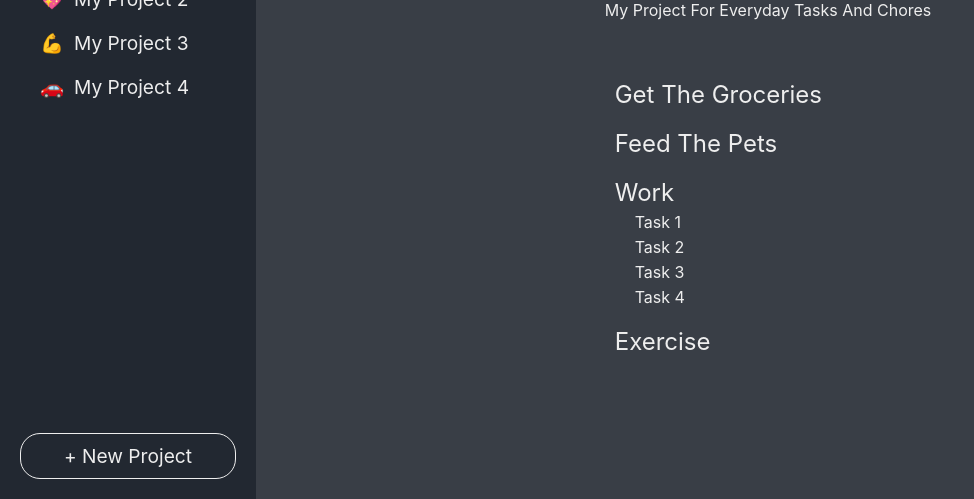
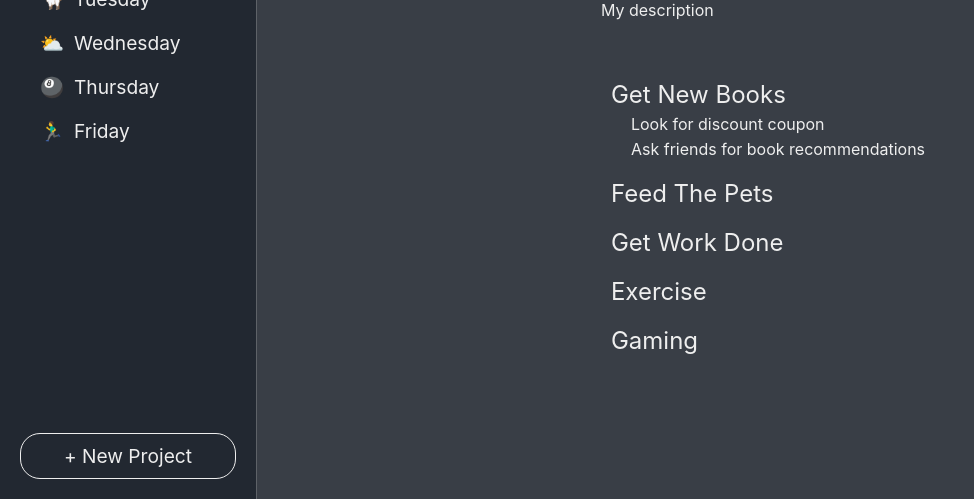
Before and after one commit to LukaTsanavaBTU/odin-todo-list, a website built with webpack: page src/index.html in a window 1280 px wide. Shown: the part 301-800 px from the top of the page, without its empty margins (0-974 px from the left). Built offline with nearby package versions, Linux system fonts and the light colour scheme.

Commit message:
Add code for dynamically drawing projects and todos

```diff
--- /dev/null
+++ b/src/domBuilder.js
@@ -0,0 +1,23 @@
+import project from "./project";
+
+const domBuilder = (function() {
+    const projectList = [];
+    function addProject(project) {
+        projectList.push(project);
+    }
+    function removeProject() { //figure this out later
+    }
+    function listProjects(projectContainer) {
+        for (const project of projectList) {
+            projectContainer.appendChild(project.drawOnSidebar());
+        }
+    };
+
+    function drawProject(main, project) {
+        main.appendChild(project.drawProject());
+    }
+
+    return {addProject, removeProject, listProjects, drawProject}
+})();
+
+export default domBuilder;
--- a/src/index.html
+++ b/src/index.html
@@ -14,27 +14,27 @@
         <div>
             <h2>Projects</h2>
             <ul class="projects">
-                <li><span>📕</span>My Project 1</li>
+                <!-- <li><span>📕</span>My Project 1</li>
                 <li><span>💖</span>My Project 2</li>
                 <li><span>💪</span>My Project 3</li>
-                <li><span>🚗</span>My Project 4</li>
+                <li><span>🚗</span>My Project 4</li> -->
             </ul>
             <button>+ New Project</button>
         </div>
     </aside>
     <main>
-        <div>
+        <!-- <div>
             <div>💖</div>
             <h2>My Project 1</h2>
             <p>My Project For Everyday Tasks And Chores</p>
             <ul class="todos-wrapper">
-                <li class="checkbox-wrapper">
+                <li class="todo-item-wrapper">
                     <p>Get The Groceries</p>
                 </li>
-                <li class="checkbox-wrapper">
+                <li class="todo-item-wrapper">
                     <p>Feed The Pets</p>
                 </li>
-                <li class="checkbox-wrapper">
+                <li class="todo-item-wrapper">
                     <p>Work</p>
                     <ul>
                         <li>
@@ -51,11 +51,11 @@
                         </li>
                     </ul>
                 </li>
-                <li class="checkbox-wrapper">
+                <li class="todo-item-wrapper">
                     <p>Exercise</p>
                 </li>
             </ul>
-        </div>
+        </div> -->
     </main>
 </body>
 </html>
--- a/src/index.js
+++ b/src/index.js
@@ -1,14 +1,45 @@
-import "./styles.css"
-import {todoFactory, checklistFactory, notesFactory} from "./todo.js"
-import projectFactory from "./project.js"
+import "./styles.css";
+import {todoFactory, checklistFactory, notesFactory} from "./todo.js";
+import projectFactory from "./project.js";
+import domBuilder from "./domBuilder.js";
 
-let myTodo = todoFactory("Get New Books", "Get new books from the new book store", new Date("12-09-2024"), 5);
-let myChecklist = checklistFactory();
-myChecklist.addListItem("Look for discount coupon");
-myChecklist.list[0].mark();
-myTodo.setAdditional(myChecklist);
-let myProject = projectFactory("Monday", null, 1);
-myProject.addTodo(myTodo);
+const projectsList = document.querySelector(".projects");
+const todosWrapper = document.querySelector(".todos-wrapper");
+const main = document.querySelector("main");
+
+let myProject1 = projectFactory("Monday", "My description", "🐦", 1);
+let myProject2 = projectFactory("Tuesday", "My description", "🦙", 1);
+let myProject3 = projectFactory("Wednesday", "My description", "⛅", 1);
+let myProject4 = projectFactory("Thursday", "My description", "🎱", 1);
+let myProject5 = projectFactory("Friday", "My description", "🏃‍♂️", 1);
+
+domBuilder.addProject(myProject1);
+domBuilder.addProject(myProject2);
+domBuilder.addProject(myProject3);
+domBuilder.addProject(myProject4);
+domBuilder.addProject(myProject5);
+domBuilder.listProjects(projectsList);
+
+let myTodo1 = todoFactory("Get New Books", "Get new books from the new book store", new Date("12-09-2024"), 5);
+let myTodo2 = todoFactory("Feed The Pets", "Get new books from the new book store", new Date("12-09-2024"), 5);
+let myTodo3 = todoFactory("Get Work Done", "Get new books from the new book store", new Date("12-09-2024"), 5);
+let myTodo4 = todoFactory("Exercise", "Get new books from the new book store", new Date("12-09-2024"), 5);
+let myTodo5 = todoFactory("Gaming", "Get new books from the new book store", new Date("12-09-2024"), 5);
+
+let myChecklist1 = checklistFactory();
+myChecklist1.addListItem("Look for discount coupon");
+myChecklist1.addListItem("Ask friends for book recommendations");
+myTodo1.setAdditional(myChecklist1);
+
+myProject1.addTodo(myTodo1);
+myProject1.addTodo(myTodo2);
+myProject1.addTodo(myTodo3);
+myProject1.addTodo(myTodo4);
+myProject1.addTodo(myTodo5);
+
+domBuilder.drawProject(main, myProject1);
+
+
 
 // let para = document.createElement("p");
 // para.textContent = myProject.list[0].getInfo().additional.list[0].marked;
--- a/src/project.js
+++ b/src/project.js
@@ -18,5 +18,38 @@ export default function(title, description, icon, priority) {
     function setPriority(newPrio) {
         priority = newPrio;
     }
-    return {list, addTodo, removeTodo, setTitle, setDesc, setIcon, setPriority};
+    function getInfo() {
+        return {title, description, icon, priority};
+    }
+    function drawOnSidebar() {
+        const projectItem = document.createElement("li");
+        const iconSpan = document.createElement("span");
+        projectItem.textContent = title;
+        iconSpan.textContent = icon;
+        projectItem.insertBefore(iconSpan, projectItem.firstChild);
+        return projectItem;
+    }
+    function drawTodos() {
+        const todosWrapper = document.createElement("ul");
+        todosWrapper.classList.add("todos-wrapper");
+        for (const todo of list) {
+            todosWrapper.appendChild(todo.draw());
+        }
+        return todosWrapper;
+    }
+    function drawProject() {
+        const mainDiv = document.createElement("div");
+        const iconDiv = document.createElement("div");
+        const projectTitleHeader = document.createElement("h2");
+        const projectDescPara= document.createElement("p");
+        iconDiv.textContent = icon;
+        projectTitleHeader.textContent = title;
+        projectDescPara.textContent = description;
+        mainDiv.appendChild(iconDiv);
+        mainDiv.appendChild(projectTitleHeader);
+        mainDiv.appendChild(projectDescPara);
+        mainDiv.appendChild(drawTodos());
+        return mainDiv;
+    }
+    return {list, getInfo, addTodo, removeTodo, setTitle, setDesc, setIcon, setPriority, drawOnSidebar, drawTodos, drawProject};
 }
--- a/src/styles.css
+++ b/src/styles.css
@@ -13,6 +13,7 @@ body {
 }
 
 aside {
+    box-shadow: 1px 0px 0px 0px rgba(238,238,238,0.2);
     display: flex;
     flex-direction: column;
     padding: 20px;
@@ -92,7 +93,7 @@ main {
     }
 }
 
-.checkbox-wrapper {
+.todo-item-wrapper {
     display: flex;
     flex-direction: column;
     ul {
--- a/src/todo.js
+++ b/src/todo.js
@@ -1,5 +1,5 @@
 function todoFactory(title, description, dueDate, priority) {
-    let additional;
+    let additional = null;
     let marked = false;
     let startDate = new Date();
     function setTitle(newTitle) {
@@ -23,8 +23,19 @@ function todoFactory(title, description, dueDate, priority) {
     function getInfo() {
         return {title, description, startDate, dueDate, priority, additional, marked};
     }
+    function draw() {
+        const todoItemWrapper = document.createElement("li");
+        const mainTask = document.createElement("p");
+        mainTask.textContent = title;
+        todoItemWrapper.classList.add("todo-item-wrapper");
+        todoItemWrapper.appendChild(mainTask);
+        if (additional !== null) {
+            todoItemWrapper.append(additional.draw());
+        }
+        return todoItemWrapper;
+    }
 
-    return {getInfo, setTitle, setDesc, setDueDate, setPriority, mark, setAdditional};
+    return {getInfo, setTitle, setDesc, setDueDate, setPriority, mark, setAdditional, draw};
 }
 
 function checklistFactory() {
@@ -35,13 +46,27 @@ function checklistFactory() {
             marked: false,
             mark() {
                 this.marked = !this.marked
+            },
+            draw() {
+                const listItem = document.createElement("li");
+                const para = document.createElement("p");
+                para.textContent = this.title;
+                listItem.appendChild(para);
+                return listItem;
             }
         };
         list.push(listObj);
     }
     function removeListItem() { //figure this out later
     }
-    return {list, addListItem, removeListItem};
+    function draw() {
+        const unorderedList = document.createElement("ul");
+        for (const listObj of list) {
+            unorderedList.appendChild(listObj.draw());
+        }
+        return unorderedList;
+    }
+    return {list, addListItem, removeListItem, draw};
 }
 
 function notesFactory() {
@@ -49,12 +74,14 @@ function notesFactory() {
     function addListItem(title) {
         let listObj = {
             title,
+            draw() {} //implement later
         };
         list.push(listObj);
     }
     function removeListItem() { //figure this out later
     }
-    return {list, addListItem, removeListItem}
+    function draw() {} //implement later
+    return {list, addListItem, removeListItem, draw}
 }
 
 export {todoFactory, checklistFactory, notesFactory}
```
